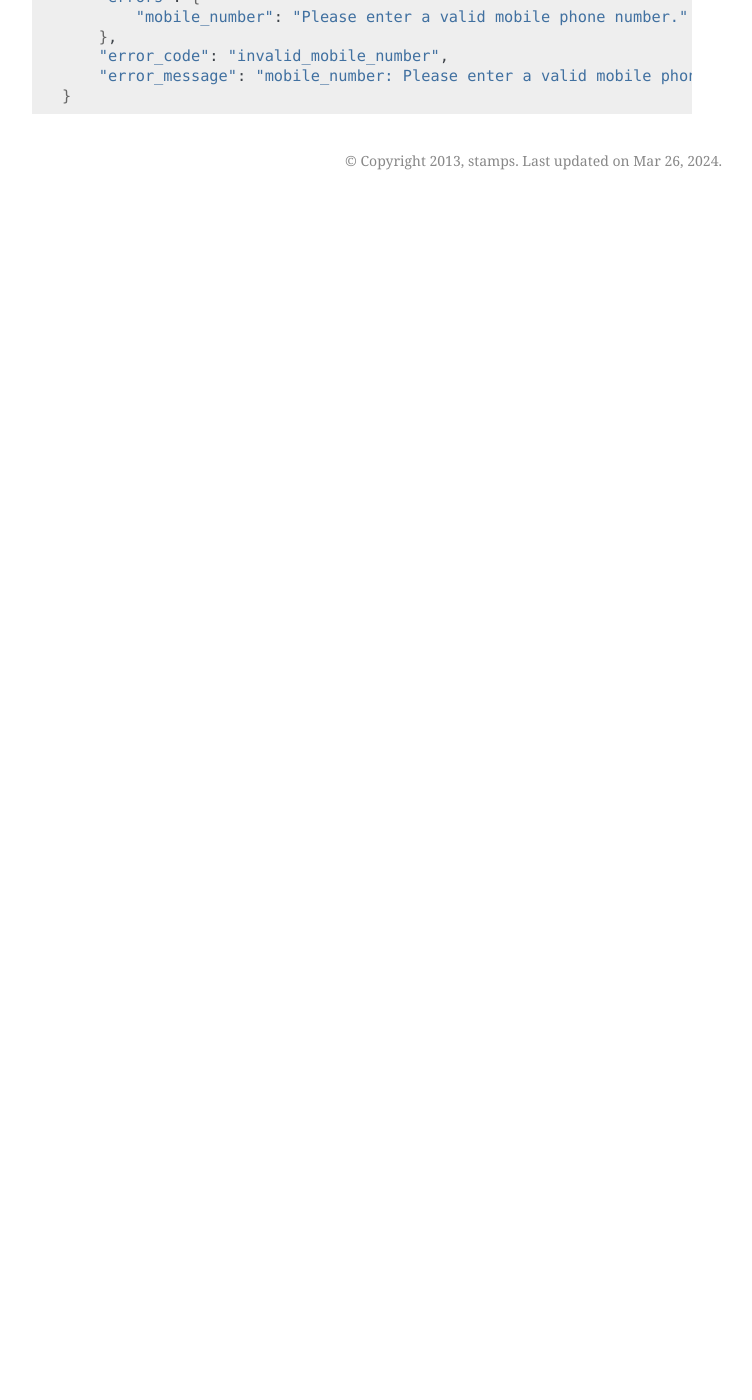
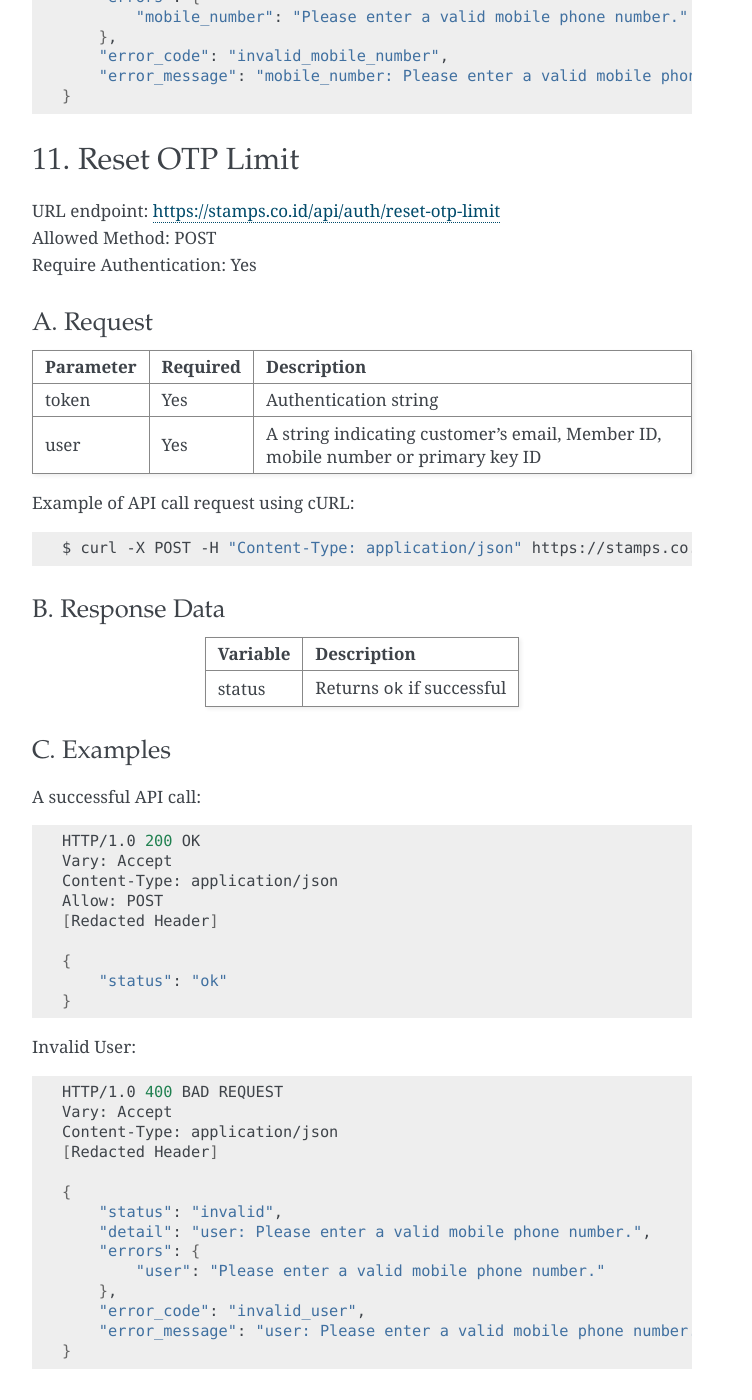
Before and after one commit to ui/stamps-api-docs, a Sphinx documentation site: the page built from source/auth_api.rst, in a window 1280 px wide and 1400 px high, scrolled down 16815 px. Shown: the whole window, without its empty margins (388-1140 px from the left). Built offline with Sphinx 7.4.7, drawn with Linux system fonts in a browser that asks for light colours; before the commit the page ends 17015 px from its top, so only the background shows below that; some of the changed text lies outside the part shown.

Commit message:
clear otp rate limit api docs (#205)
* clear otp rate limit api docs

* update

```diff
--- a/source/auth_api.rst
+++ b/source/auth_api.rst
@@ -871,3 +871,71 @@ Invalid Mobile Number:
         "error_code": "invalid_mobile_number",
         "error_message": "mobile_number: Please enter a valid mobile phone number."
     }
+
+
+11. Reset OTP Limit
+===============
+| URL endpoint: https://stamps.co.id/api/auth/reset-otp-limit
+| Allowed Method: POST
+| Require Authentication: Yes
+
+A. Request
+----------
+
+==================== ======== ===========
+Parameter            Required Description
+==================== ======== ===========
+token                Yes      Authentication string
+user                 Yes      A string indicating customer's email, Member ID, mobile number or primary key ID
+==================== ======== ===========
+
+Example of API call request using cURL:
+
+.. code-block :: bash
+
+    $ curl -X POST -H "Content-Type: application/json" https://stamps.co.id/api/auth/reset-otp-limit -i -d '{ "token": "secret", "user": "081234567890" }'
+
+B. Response Data
+----------------
+
+=================== ==============================
+Variable            Description
+=================== ==============================
+status              Returns ``ok`` if successful
+=================== ==============================
+
+C. Examples
+-----------
+
+A successful API call:
+
+.. code-block :: bash
+
+    HTTP/1.0 200 OK
+    Vary: Accept
+    Content-Type: application/json
+    Allow: POST
+    [Redacted Header]
+
+    {
+        "status": "ok"
+    }
+
+Invalid User:
+
+.. code-block :: bash
+
+    HTTP/1.0 400 BAD REQUEST
+    Vary: Accept
+    Content-Type: application/json
+    [Redacted Header]
+
+    {
+        "status": "invalid",
+        "detail": "user: Please enter a valid mobile phone number.",
+        "errors": {
+            "user": "Please enter a valid mobile phone number."
+        },
+        "error_code": "invalid_user",
+        "error_message": "user: Please enter a valid mobile phone number."
+    }
```
